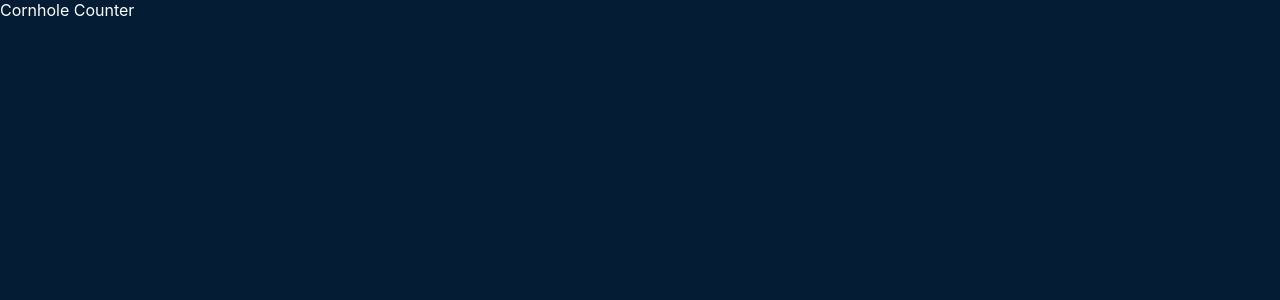
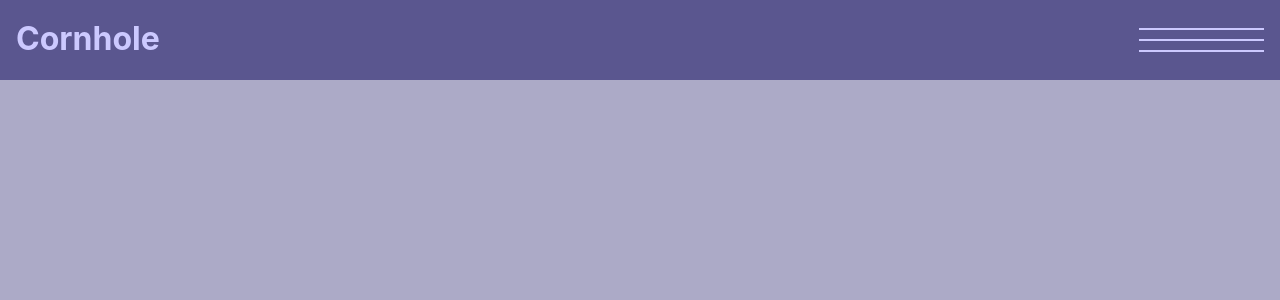
Before and after one commit to CodingDatum/cornhole-counter, a React (Create React App) app: page / in a window 1280 px wide. Shown: the top 300 px of the page. Built offline with nearby package versions, Linux system fonts and the light colour scheme.

Commit message:
Finished basic color scheme, still pending, as well as navcol functionality

```diff
--- a/src/App.js
+++ b/src/App.js
@@ -1,10 +1,12 @@
 import React from "react";
+import Navbar from "./components/Navbar/Navbar.js";
+
 import styles from "./App.module.css";
 
 function App() {
   return (
     <div className={styles.main}>
-      Cornhole Counter
+      <Navbar />
     </div>
   );
 }
--- a/src/App.module.css
+++ b/src/App.module.css
@@ -1,6 +1,6 @@
 .main{
     height: 100vh;
     width: 100vw;
-    background-color: rgb(4, 28, 52);
+    background: rgba(90, 86, 143, 0.5);
     color: white;
 }
--- /dev/null
+++ b/src/components/Navbar/Navbar.js
@@ -0,0 +1,50 @@
+import React, { useState } from "react";
+
+import styles from "./Navbar.module.css";
+
+const Navbar = props => {
+
+    const [navcolState, setNavcolState] = useState("closed")
+
+    const hamburgerClickHandler = () => {
+        // this will only apply to clicking the hamburger, so will only open the overlay for now...
+        setNavcolState("open")
+    }
+
+    const xClickHandler = () =>{
+        setNavcolState("closed")
+    }
+
+    return (
+        <React.Fragment>
+            <div className={styles.navbar}>
+                <h1>Cornhole</h1>
+                {navcolState === "closed" &&
+                    <div className={styles.hamburger} onClick={hamburgerClickHandler}>
+                        <span></span>
+                        <span></span>
+                        <span></span>
+                    </div>
+                }
+                {navcolState === "open" &&
+                    <div className={styles.x} onClick={xClickHandler}>X</div>
+                }
+            </div>
+            {navcolState === "open" &&
+                <div className={styles["navcol-container"]}>
+                    <div className={styles["navcol-backdrop"]}></div>
+                    <div className={styles.navcol}>
+                        <ul>
+                            <li>PRIDE SPORTS</li>
+                            <li>GAME RULES</li>
+                            <li>FAQ's</li>
+                            <li>&copy;</li>
+                        </ul>
+                    </div>
+                </div>
+            }
+        </React.Fragment>
+    )
+}
+
+export default Navbar;
--- /dev/null
+++ b/src/components/Navbar/Navbar.module.css
@@ -0,0 +1,114 @@
+.navbar{
+    width: 100%;
+    height: 10%;
+    background:rgba(90, 86, 143);
+    color:rgb(204, 201, 255);
+    padding: 0rem 1rem;
+    display: flex;
+    justify-content: space-between;
+    align-items: center;
+}
+
+.navbar h1{
+    transform: translatey(-5%);
+}
+
+.hamburger{
+    height: 30%;
+    width: 10%;
+    display: flex;
+    flex-direction: column;
+    justify-content: space-between;
+    align-items: center;
+}
+
+.hamburger span{
+    width: 100%;
+    height: 2px;
+    background-color: rgb(204, 201, 255);
+}
+
+.x{
+    padding: 2.5px 8px;
+    font-size: 1.25rem;
+    background-color: white;
+    font-weight: bold;
+    border: 3px solid rgb(90, 86, 143);
+    border-radius: 5px;
+    z-index: 500;
+    color: rgb(90, 86, 143);
+    opacity: 0;
+    transform: scale(150%);
+    animation: x 1s ease forwards;
+}
+
+@keyframes x {
+    to{
+        opacity: 1;
+        transform: scale(100%);
+    }
+}
+
+.navcol-container{
+    height: 100vh;
+    width: 100%;
+    position: absolute;
+    top:0;
+    right:0;
+    left:0;
+    bottom: 0;
+}
+
+.navcol{
+    height: 100%;
+    width: 56%;
+    position: absolute;
+    right: 0;
+    top: 0;
+    bottom: 0;
+    background-color:rgb(204, 201, 255);
+    border: 3px solid rgba(90, 86, 143);
+    z-index: 100;
+    box-shadow: -10px 0px 80px 5px #2c6d59;
+    opacity: 0;
+    transform: translatex(100%);
+    animation: navcol 1s ease forwards;
+}
+
+@keyframes navcol{
+    to{
+        opacity: 1;
+        transform: translatex(0%);
+    }
+}
+
+.navcol ul{
+    list-style: none;
+    display: flex;
+    flex-direction: column;
+    justify-content: space-evenly;
+    align-items: flex-end;
+    height: 50%;
+    padding-right: 10px;
+    margin-top: 50px;
+}
+
+.navcol li{
+    color: white;
+    font-weight: 500;
+    font-size: 1.2rem;
+    letter-spacing: 2.25px;
+    text-shadow: 2px 2px 2px rgba(90, 86, 143);
+}
+
+.navcol li:last-child{
+    font-size: 1.6rem;
+}
+
+.navcol-backdrop{
+    background: rgba(204, 201, 255, 0.333);;
+    width: 100%;
+    height: 100%;
+    backdrop-filter: blur(5px);
+    z-index: 50;
+}
--- a/src/index.css
+++ b/src/index.css
@@ -1,3 +1,9 @@
+*{
+  padding: 0;
+  margin: 0;
+  box-sizing: border-box;
+}
+
 body {
   margin: 0;
   font-family: -apple-system, BlinkMacSystemFont, 'Segoe UI', 'Roboto', 'Oxygen',
```
